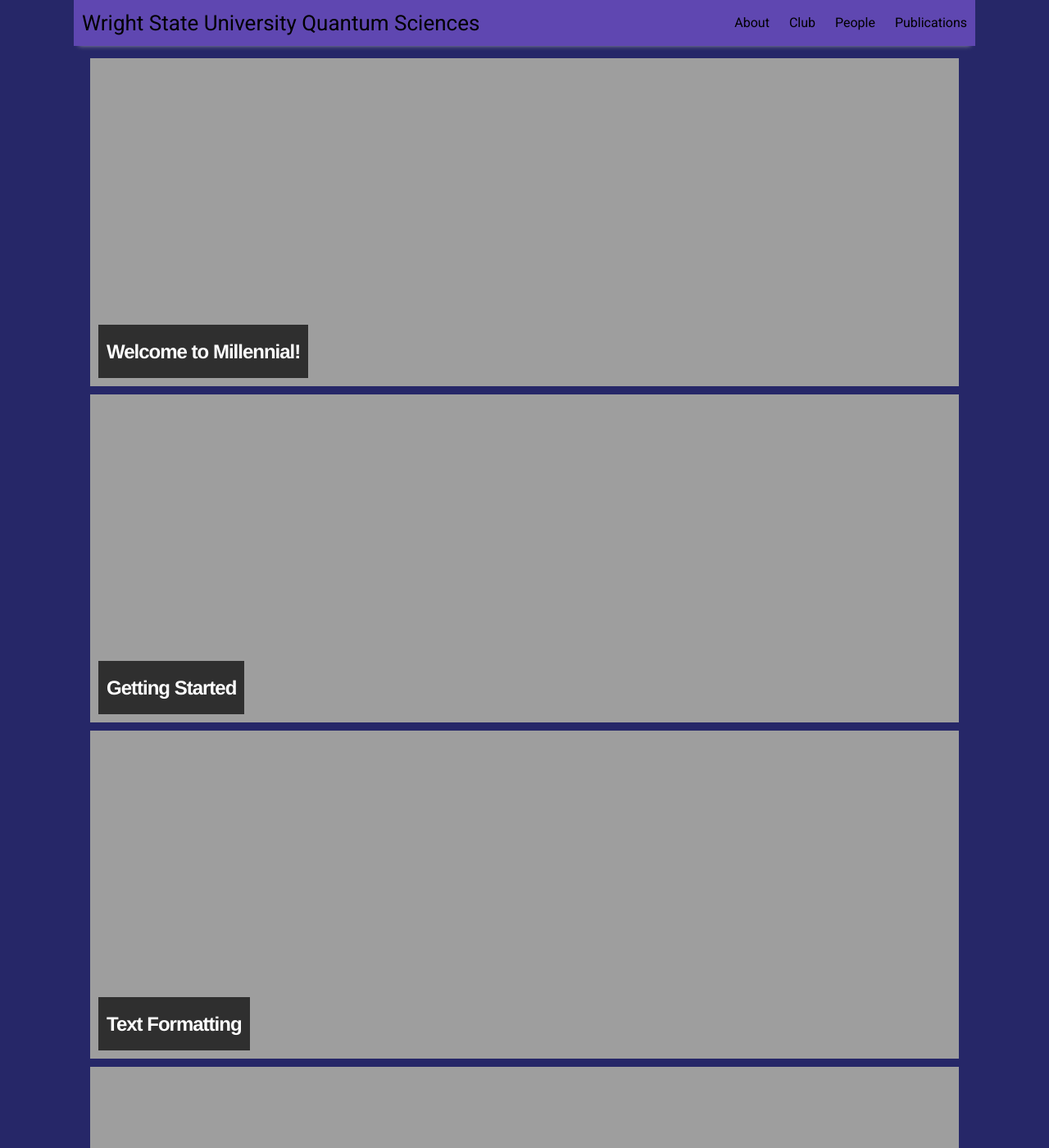
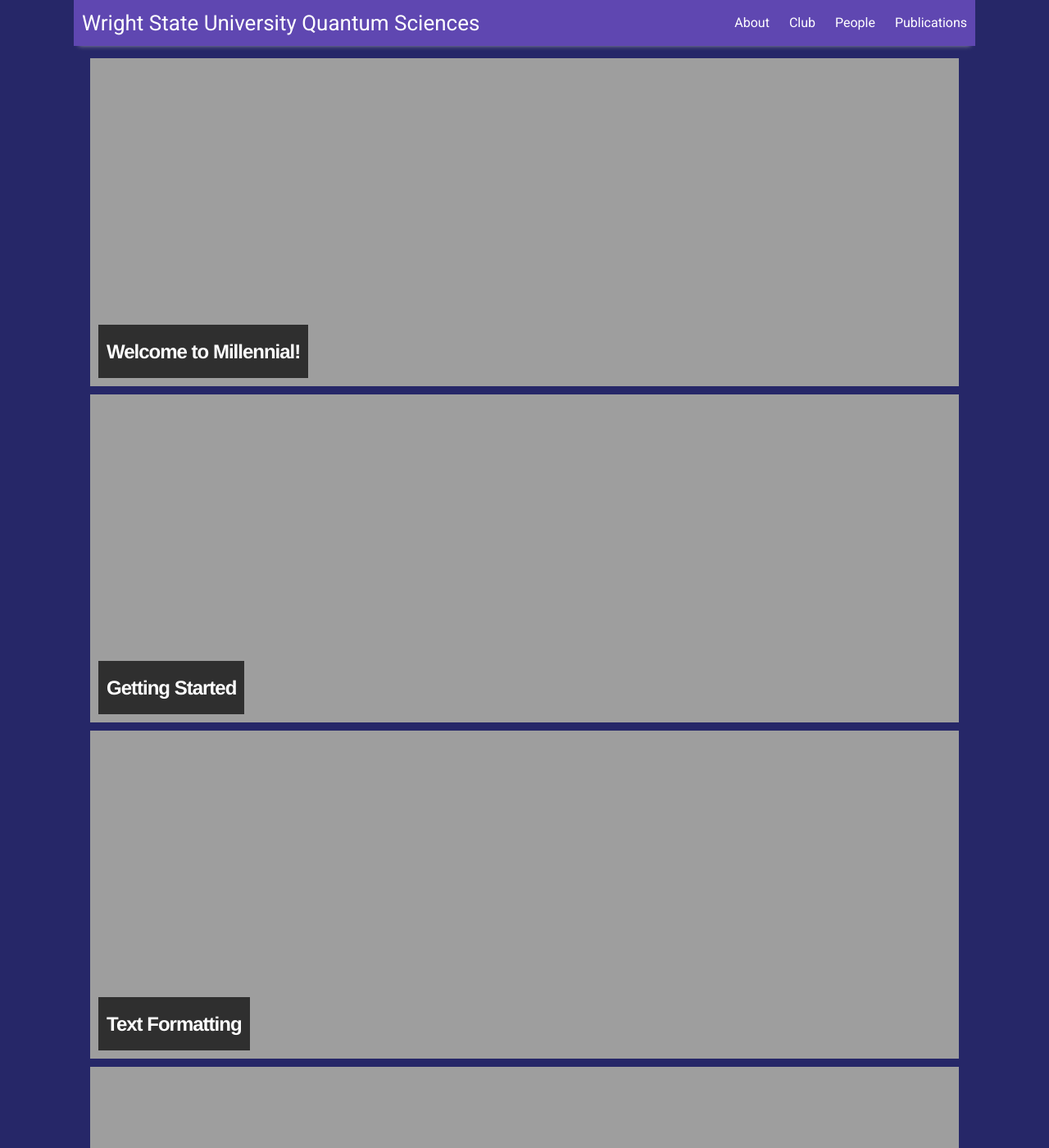
Before and after one commit to WSU-Quantum-Sciences/wsu-quantum-sciences.github.io, a Jekyll site: the page built from index.html, in a window 1280 px wide and 1400 px high. Shown: the whole window at 82% size. Built offline with Jekyll 4.4.1, drawn with Linux system fonts in a browser that asks for light colours; nearby versions of some CDN libraries; the list of posts is cut into pages by our own code.

Commit message:
white brand

```diff
--- a/assets/css/main.scss
+++ b/assets/css/main.scss
@@ -5,7 +5,7 @@ $base-font-family: 'Roboto', sans-serif;
 $body-font-family: 'Roboto', sans-serif;
 $code-font-family: "Source Code Pro", monospace;
 
-$brand-color: black;
+$brand-color: white;
 
 $container-width: 1100px;
 $tablet-width: 600px;
```
